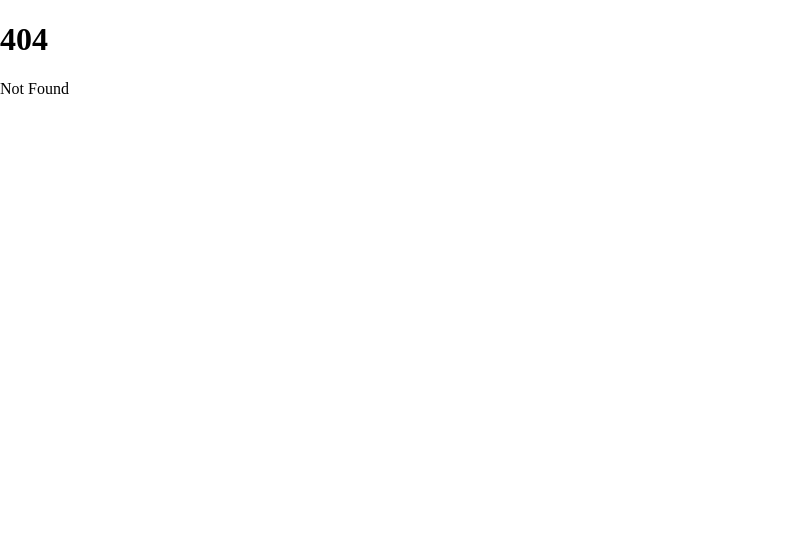
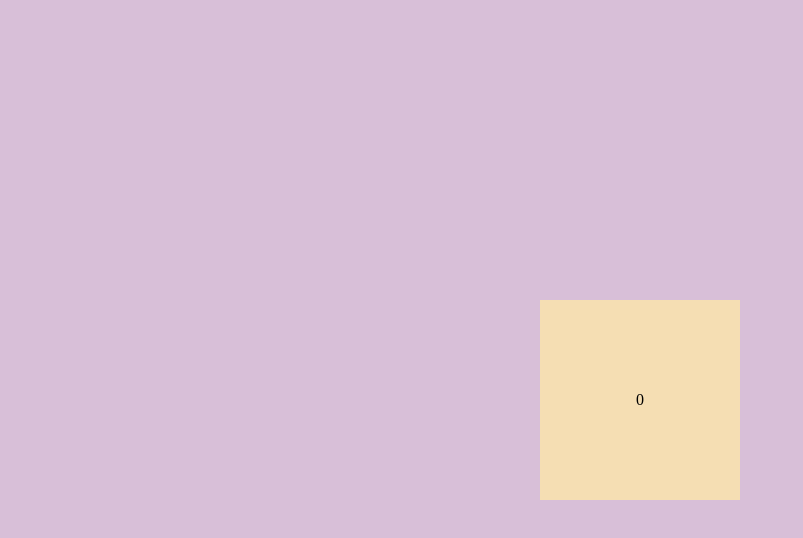
Before and after one commit to YahyaNashar22/svelte-tutorial, a SvelteKit app: page /animations in a window 1280 px wide. Before the commit this address had no page. Shown: the top 538 px of the page, without its empty margins (0-803 px from the left). Built offline with nearby package versions, Linux system fonts and the light colour scheme.

Commit message:
animations

```diff
--- /dev/null
+++ b/src/routes/animations/+layout.svelte
@@ -0,0 +1,9 @@
+<script>
+	let { children } = $props();
+</script>
+
+<svelte:head>
+	<title>Animations</title>
+</svelte:head>
+
+{@render children()}
--- /dev/null
+++ b/src/routes/animations/+page.svelte
@@ -0,0 +1,62 @@
+<script lang="ts">
+	import { fly } from 'svelte/transition';
+
+	let counter = $state(0);
+
+	function count(e: KeyboardEvent) {
+		if (e.key === 'd') counter++;
+		if (e.key === 'a') counter--;
+	}
+</script>
+
+<svelte:window on:keydown={count} />
+
+<main>
+	<div class="stage">
+		{#key counter}
+			<div
+				class="panel"
+				in:fly={{ x: 200, y: 0, duration: 200, opacity: 0 }}
+				out:fly={{ x: -200, y: 0, duration: 200, opacity: 0 }}
+			>
+				{@render box(counter)}
+			</div>
+		{/key}
+	</div>
+</main>
+
+{#snippet box(counter: number)}<div class="box">{counter}</div>{/snippet}
+
+<style>
+	main {
+		height: 100vh;
+		width: 100vw;
+		background-color: thistle;
+		display: grid;
+		place-items: center;
+		overflow: hidden;
+	}
+
+	.stage {
+		position: relative;
+		width: 200px;
+		height: 200px;
+	}
+
+	.panel {
+		position: absolute;
+		inset: 0;
+		display: flex;
+		align-items: center;
+		justify-content: center;
+	}
+
+	.box {
+		height: 200px;
+		width: 200px;
+		background-color: wheat;
+		display: flex;
+		align-items: center;
+		justify-content: center;
+	}
+</style>
```
